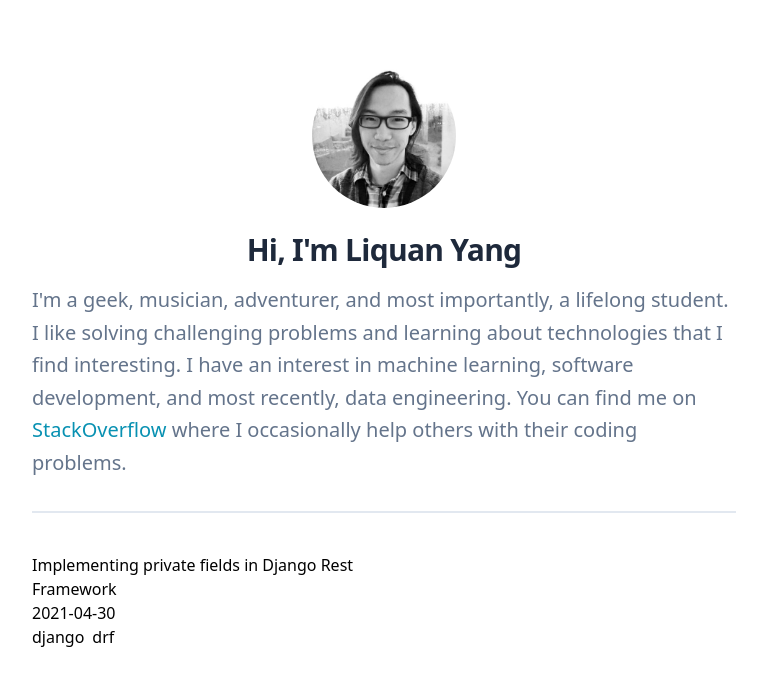
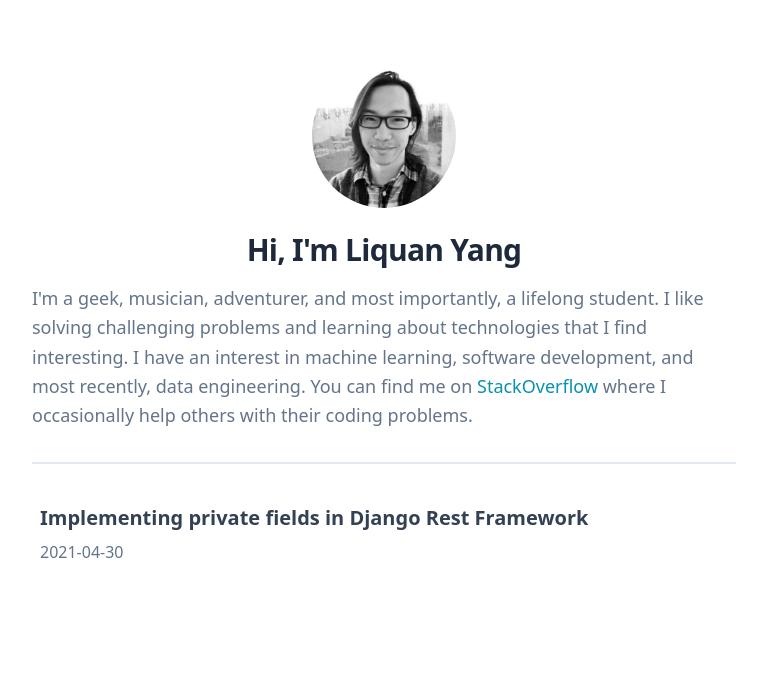
Before and after one commit to resurrexi/pursuitofzen, a Next.js app: page / in a window 1280 px wide. Shown: the top 686 px of the page, without its empty margins (256-1023 px from the left). Built offline with nearby package versions, Linux system fonts and the light colour scheme; a small style sheet from the web is missing.

Commit message:
add transitions in post list

```diff
--- a/lib/posts.js
+++ b/lib/posts.js
@@ -12,10 +12,17 @@ export function getSortedPostsData() {
     const fileContents = fs.readFileSync(fullPath, 'utf8')
 
     const { data, content } = matter(fileContents)
+    //
+    // calculate estimated reading time
+    const words = content.split(" ")
+    const estimatedTime = Math.round(words.length / 238)
 
     return {
       id,
-      meta: data,
+      meta: {
+        ...data,
+        readTime: estimatedTime,
+      },
       content
     }
   })
@@ -55,8 +62,10 @@ export async function getPostData(id) {
 
   return {
     id,
-    meta: data,
-    readTime: estimatedTime,
+    meta: {
+      ...data,
+      readTime: estimatedTime,
+    },
     content,
   }
 }
--- a/pages/index.js
+++ b/pages/index.js
@@ -1,3 +1,4 @@
+import Link from 'next/link'
 import Image from 'next/image'
 import Layout from '../components/layout'
 import { getSortedPostsData } from '../lib/posts'
@@ -20,7 +21,7 @@ export default function Home({ allPostsData }) {
           <h1 className="mt-6 text-2xl tracking-tight font-bold text-gray-800 sm:text-3xl">
             Hi, I&apos;m Liquan Yang
           </h1>
-          <p className="mt-4 text-lg text-gray-500 leading-relaxed sm:text-xl sm:leading-relaxed">
+          <p className="mt-4 text-base text-gray-500 leading-relaxed sm:text-lg sm:leading-relaxed">
             I&apos;m a geek, musician, adventurer, and most importantly, a lifelong student.
             I like solving challenging problems and learning about technologies that I find interesting.
             I have an interest in machine learning, software development, and most recently, data engineering.
@@ -28,17 +29,42 @@ export default function Home({ allPostsData }) {
             I occasionally help others with their coding problems.
           </p>
         </section>
-        <section className="mt-8 pt-8 grid gap-16 sm:pt-10 lg:grid-cols-2 lg:gap-x-5 lg:gap-y-12">
-          <ul>
+        <section className="pt-2">
+          <ul className="px-2">
             {allPostsData.map(({ id, meta }) => (
-              <li key={id}>
-                {meta.title}
-                <br />
-                {meta.date}
-                <div className="space-x-2">
-                  {meta.tags.map(e => <span key={e}>{e}</span>)}
-                </div>
-              </li>
+              <Link key={id} href={`/posts/${id}`}>
+                <a>
+                  <li className="group flex items-center py-8">
+                    <div className="w-full">
+                      <div className="flex justify-between">
+                        <span className="block text-lg font-bold text-gray-700 transition duration-300 ease-in-out sm:text-xl group-hover:text-primary-500 group-hover:translate-x-2">
+                          {meta.title}
+                        </span>
+                        <span className="flex items-center text-base text-gray-500 transition duration-300 ease-in-out sm:text-transparent group-hover:text-gray-500 group-hover:-translate-x-2">
+                          <svg xmlns="http://www.w3.org/2000/svg" className="mr-2 h-5 w-5" viewBox="0 0 20 20" fill="currentColor">
+                            <path fillRule="evenodd" d="M10 18a8 8 0 100-16 8 8 0 000 16zm1-12a1 1 0 10-2 0v4a1 1 0 00.293.707l2.828 2.829a1 1 0 101.415-1.415L11 9.586V6z" clipRule="evenodd" />
+                          </svg>
+                          {meta.readTime} min
+                        </span>
+                      </div>
+                      <div className="mt-2 flex justify-between">
+                        <span className="block text-base text-gray-500 transition duration-300 delay-100 ease-in-out group-hover:translate-x-2">
+                          {meta.date}
+                        </span>
+                        <div className="text-sm space-x-1 text-gray-500 transition duration-300 delay-100 ease-in-out sm:text-transparent group-hover:text-secondary-500 group-hover:-translate-x-2">
+                          {meta.tags.map(e => (
+                            <Link key={e} href={`/tags/${e}`}>
+                              <a className="hover:text-secondary-600 hover:underline">
+                                #{e}
+                              </a>
+                            </Link>
+                          ))}
+                        </div>
+                      </div>
+                    </div>
+                  </li>
+                </a>
+              </Link>
             ))}
           </ul>
         </section>
--- a/pages/posts/[id].js
+++ b/pages/posts/[id].js
@@ -40,7 +40,7 @@ export default function Post({ postData }) {
               <svg xmlns="http://www.w3.org/2000/svg" className="mr-2 h-5 w-5" viewBox="0 0 20 20" fill="currentColor">
                 <path fillRule="evenodd" d="M10 18a8 8 0 100-16 8 8 0 000 16zm1-12a1 1 0 10-2 0v4a1 1 0 00.293.707l2.828 2.829a1 1 0 101.415-1.415L11 9.586V6z" clipRule="evenodd" />
               </svg>
-              {postData.readTime} min
+              {postData.meta.readTime} min
             </span>
           </div>
           <div className="space-x-2">
```
Also changed, not shown: lib/utils.js (added, +7 -0 lines).
